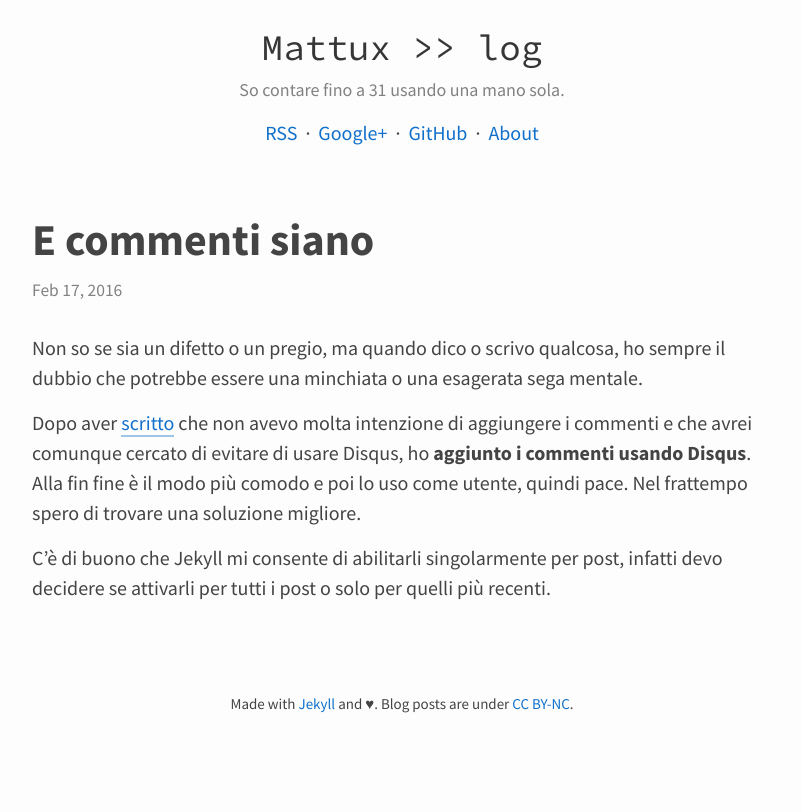
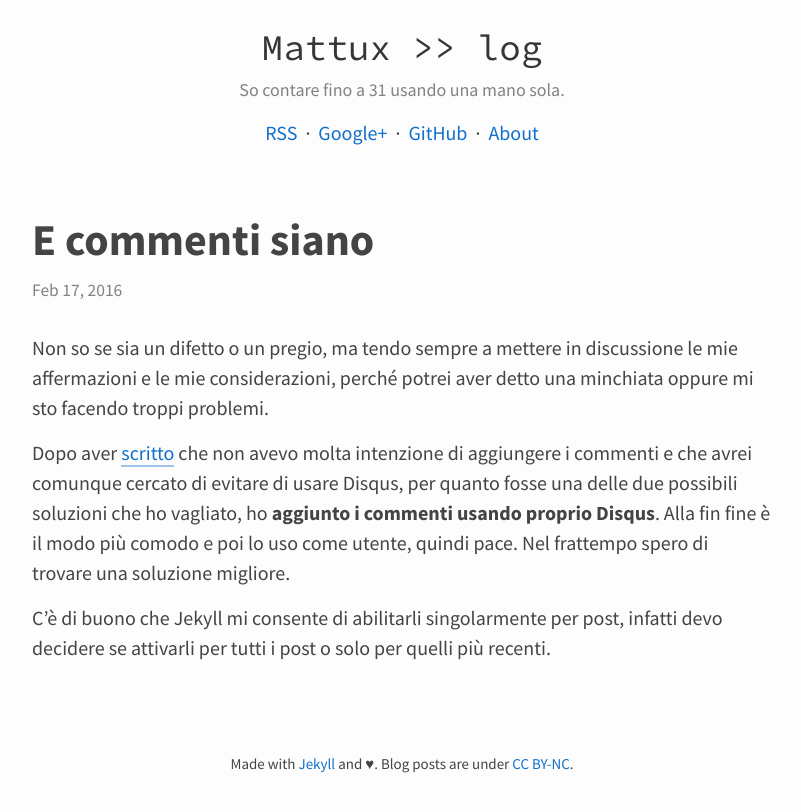
Before and after one commit to mattux/mattux.github.io, a Jekyll site: the page built from _posts/2016-02-17-aggiunto-blog-commenti-disqus.md, in a window 1280 px wide. Shown: the top 812 px of the page, without its empty margins (238-1039 px from the left). Built offline with Jekyll 4.4.1, drawn with Linux system fonts in a browser that asks for light colours; comment, search, counter and statistics services are not loaded.

Commit message:
update post

```diff
--- a/_layouts/post.html
+++ b/_layouts/post.html
@@ -9,6 +9,9 @@ layout: default
     <p class="post-meta">{{ page.date | date: "%b %-d, %Y" }}{% if page.author %} • {{ page.author }}{% endif %}{% if page.meta %} • {{ page.meta }}{% endif %}</p>
 -->
     <p class="post-meta">{{ page.date | date: "%b %-d, %Y" }}</p>
+
+    <!-- MATHJAX -->
+    <script src="http://cdn.mathjax.org/mathjax/latest/MathJax.js?config=TeX-AMS-MML_HTMLorMML" type="text/javascript"></script>
   </header>
 
   <article class="post-content">
--- a/_posts/2016-02-17-aggiunto-blog-commenti-disqus.md
+++ b/_posts/2016-02-17-aggiunto-blog-commenti-disqus.md
@@ -9,8 +9,8 @@ tags:
 - disqus
 ---
 
-Non so se sia un difetto o un pregio, ma quando dico o scrivo qualcosa, ho sempre il dubbio che potrebbe essere una minchiata o una esagerata sega mentale.
+Non so se sia un difetto o un pregio, ma tendo sempre a mettere in discussione le mie affermazioni e le mie considerazioni, perché potrei aver detto una minchiata oppure mi sto facendo troppi problemi.
 
-Dopo aver [scritto]({{site.url}}/2016/01/13/Jekyll-e-i-sistemi-di-commenti.html) che non avevo molta intenzione di aggiungere i commenti e che avrei comunque cercato di evitare di usare Disqus, ho **aggiunto i commenti usando Disqus**. Alla fin fine è il modo più comodo e poi lo uso come utente, quindi pace. Nel frattempo spero di trovare una soluzione migliore.
+Dopo aver [scritto]({{site.url}}/2016/01/13/Jekyll-e-i-sistemi-di-commenti.html) che non avevo molta intenzione di aggiungere i commenti e che avrei comunque cercato di evitare di usare Disqus, per quanto fosse una delle due possibili soluzioni che ho vagliato, ho **aggiunto i commenti usando proprio Disqus**. Alla fin fine è il modo più comodo e poi lo uso come utente, quindi pace. Nel frattempo spero di trovare una soluzione migliore.
 
 C'è di buono che Jekyll mi consente di abilitarli singolarmente per post, infatti devo decidere se attivarli per tutti i post o solo per quelli più recenti.
```
